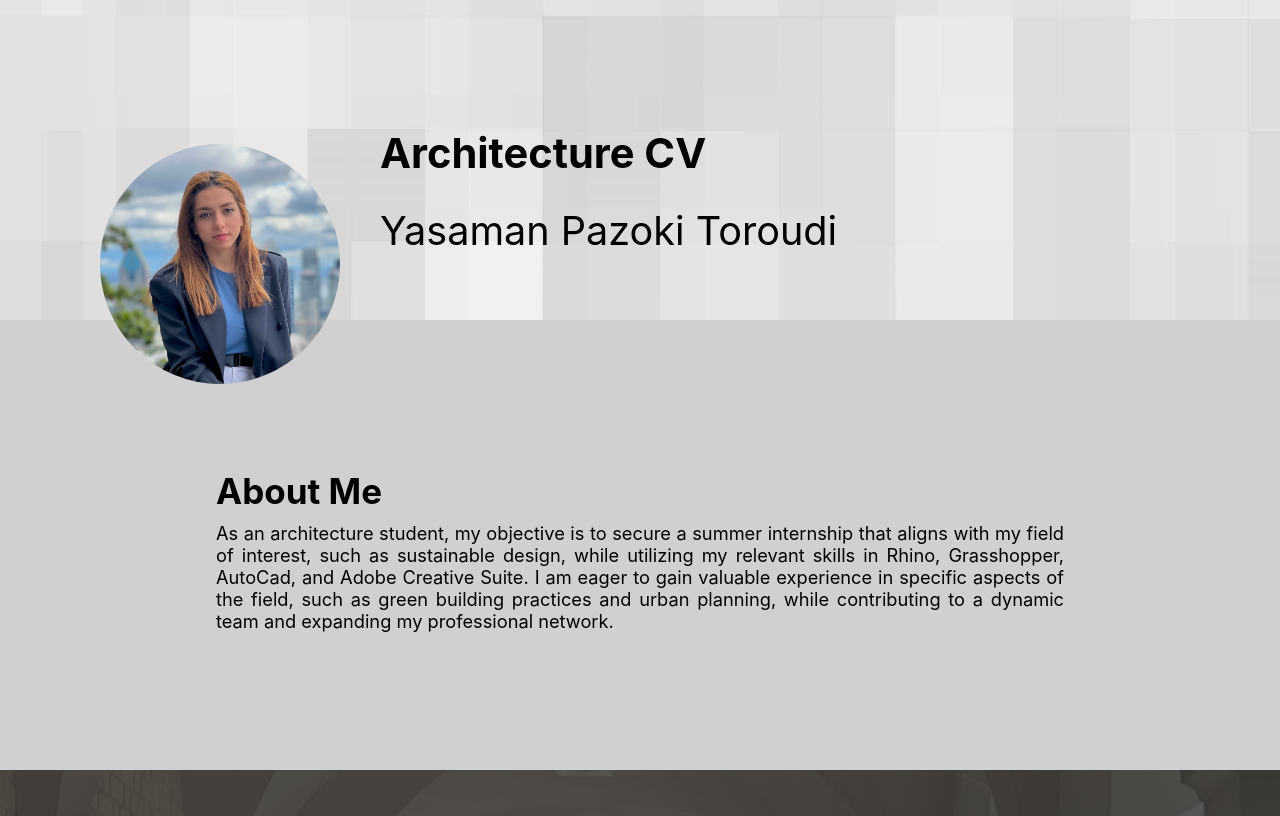
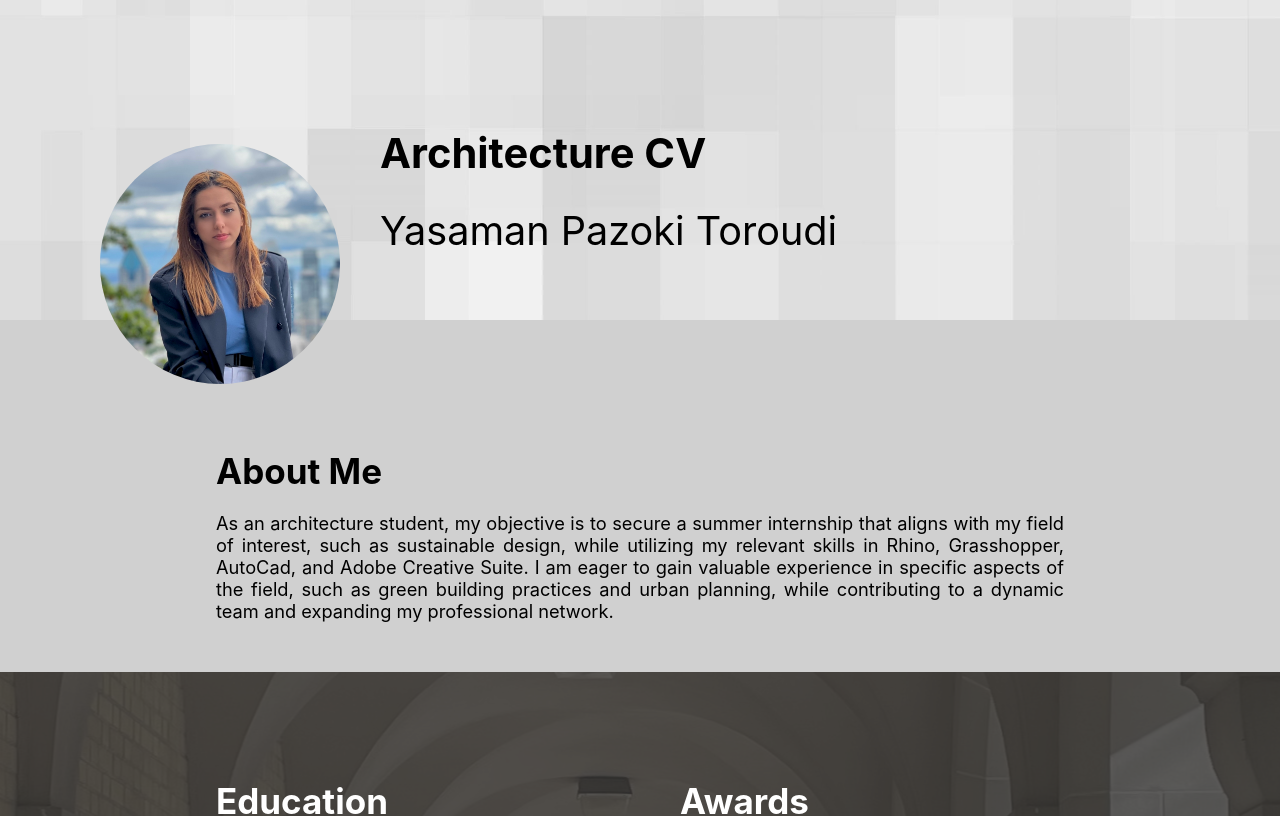
Before and after one commit to parinaznasr/portfolio, a React (Create React App) app: page /cv in a window 1280 px wide. Shown: the top 816 px of the page. Built offline with nearby package versions, Linux system fonts and the light colour scheme.

Commit message:
Fixed about me

```diff
--- a/src/Pages/CV/aboutme/aboutme.css
+++ b/src/Pages/CV/aboutme/aboutme.css
@@ -1,24 +1,23 @@
 .aboutme-container{
     background-color: rgba(128, 128, 128, 0.374);
-    min-height: 55vh;
+    height: auto;
     display: flex;
     flex-wrap: wrap;
-    padding-bottom: 10px;
+    padding-top: 130px;
+    padding-bottom: 50px;
     margin-bottom: 8px;
+    align-items: center; /* vertically center content */
 }
 
 .aboutme-title{
-    position: relative;
-    top: 150px;
     font-size: 35px;
     font-weight: bold;
+    margin-bottom: 20px; /* remove top margin */
 }
 
 .aboutme-description{
-    position: relative;
-    top: 160px;
     text-align: justify;
     font-size: calc(0.3vw + 0.9em);
-    height: fit-content;
     overflow: auto;
+    margin: 0; /* remove top margin */
 }
```
